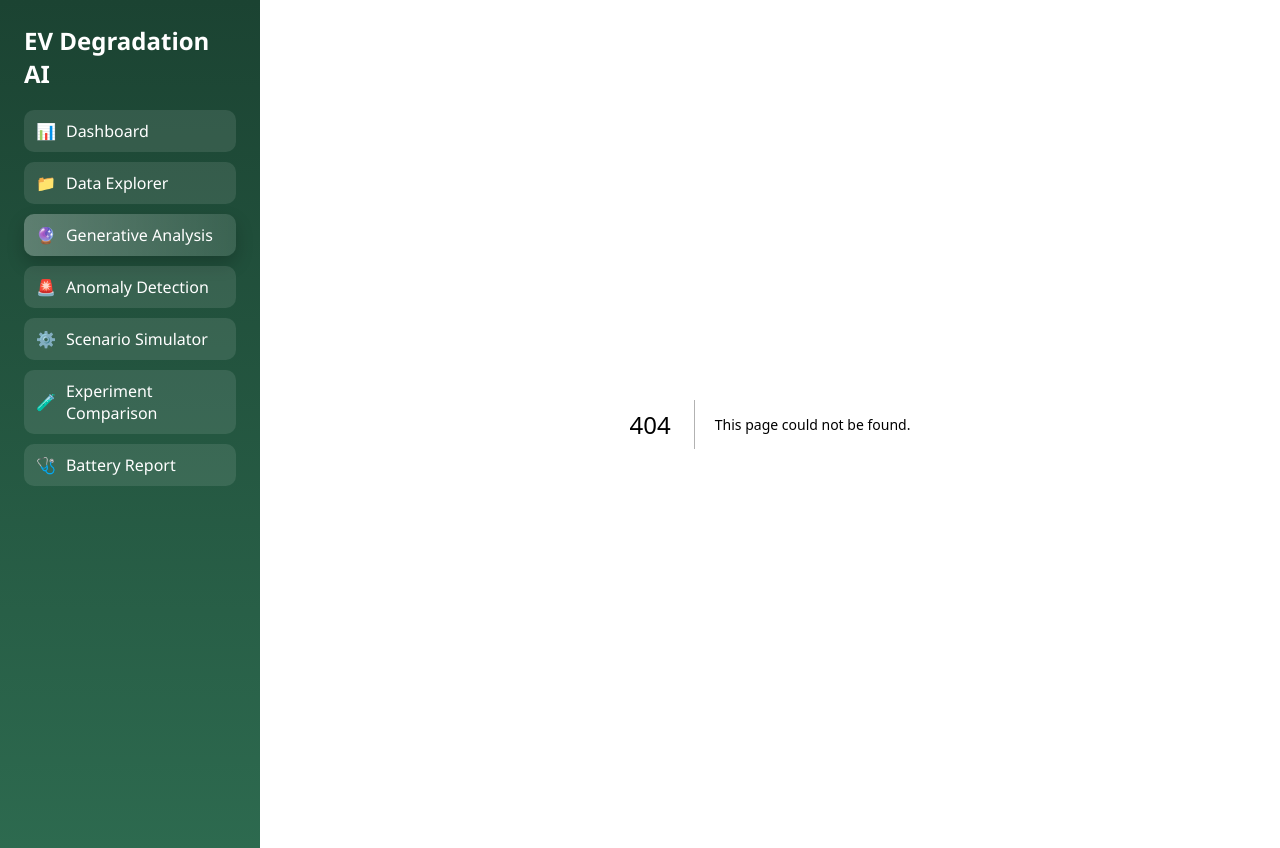
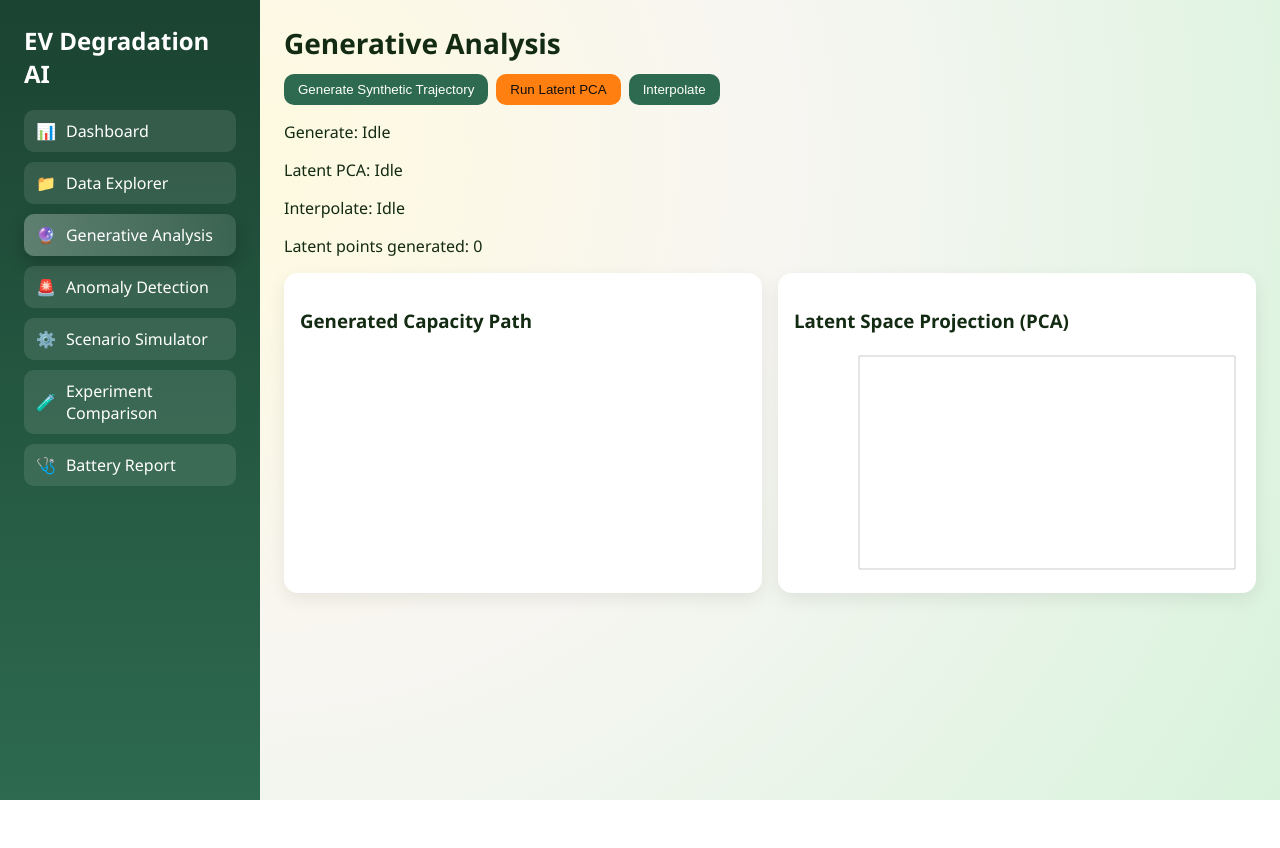
Before and after one commit to nitin-code6/BatteryLife-AI, a Next.js app in the folder frontend/: page /generative-analysis in a window 1280 px wide. Before the commit this address had no page. After the commit the page ends 800 px from the top, so only its background shows below. Built offline with nearby package versions, Linux system fonts and the light colour scheme; no server answers.

Commit message:
feat(frontend): implement generative trajectory and latent space explorer

```diff
--- /dev/null
+++ b/frontend/app/generative-analysis/page.tsx
@@ -0,0 +1,157 @@
+"use client";
+
+import { useState } from "react";
+import type { Dispatch, SetStateAction } from "react";
+import { LineCard } from "../../components/LineCard";
+import { ScatterCard } from "../../components/ScatterCard";
+
+const API = process.env.NEXT_PUBLIC_API_BASE_URL || "http://localhost:4000";
+
+export default function GenerativeAnalysisPage() {
+  const [series, setSeries] = useState<{ x: number; y: number }[]>([]);
+  const [latentCount, setLatentCount] = useState<number>(0);
+  const [latentPoints, setLatentPoints] = useState<{ x: number; y: number }[]>([]);
+  const [generating, setGenerating] = useState(false);
+  const [runningLatent, setRunningLatent] = useState(false);
+  const [runningInterpolation, setRunningInterpolation] = useState(false);
+  const [generateProgress, setGenerateProgress] = useState(0);
+  const [latentProgress, setLatentProgress] = useState(0);
+  const [interpolationProgress, setInterpolationProgress] = useState(0);
+  const [generateFeedback, setGenerateFeedback] = useState("");
+  const [latentFeedback, setLatentFeedback] = useState("");
+  const [interpolationFeedback, setInterpolationFeedback] = useState("");
+
+  function startProgress(setter: Dispatch<SetStateAction<number>>): ReturnType<typeof setInterval> {
+    setter(5);
+    return setInterval(() => {
+      setter((prev) => (prev >= 92 ? prev : prev + 8));
+    }, 350);
+  }
+
+  async function generate(): Promise<void> {
+    setGenerating(true);
+    setGenerateFeedback("Generating synthetic trajectory...");
+    const timer = startProgress(setGenerateProgress);
+    try {
+      const res = await fetch(`${API}/model/generate`, {
+        method: "POST",
+        headers: { "Content-Type": "application/json" },
+        body: JSON.stringify({ samples: 1, mode: "normal", window_size: 50 }),
+      });
+      if (!res.ok) {
+        const err = await res.json();
+        throw new Error(err.error || err.message || res.statusText);
+      }
+      const json = await res.json();
+      const first = json.trajectories?.[0] || [];
+      setSeries(first.map((row: number[], idx: number) => ({ x: idx, y: row[3] ?? 0 })));
+      setGenerateProgress(100);
+      setGenerateFeedback(`Synthetic trajectory generated (${first.length} points).`);
+    } catch (err) {
+      const msg = err instanceof Error ? err.message : String(err);
+      setGenerateFeedback(`Generation failed: ${msg}`);
+    } finally {
+      clearInterval(timer);
+      setGenerating(false);
+    }
+  }
+
+  async function runLatent(): Promise<void> {
+    setRunningLatent(true);
+    setLatentFeedback("Running latent PCA projection...");
+    const timer = startProgress(setLatentProgress);
+    try {
+      const res = await fetch(`${API}/model/latent`, {
+        method: "POST",
+        headers: { "Content-Type": "application/json" },
+        body: JSON.stringify({ data_root: "./raw", window_size: 50, method: "pca" }),
+      });
+      if (!res.ok) {
+        const err = await res.json();
+        throw new Error(err.error || err.message || res.statusText);
+      }
+      const json = await res.json();
+      const pts = (json.points || []).map((p: number[]) => ({ x: p[0], y: p[1] }));
+      setLatentPoints(pts);
+      setLatentCount(pts.length);
+      setLatentProgress(100);
+      setLatentFeedback(`Latent PCA completed (${pts.length} points).`);
+    } catch (err) {
+      const msg = err instanceof Error ? err.message : String(err);
+      setLatentFeedback(`Latent PCA failed: ${msg}`);
+    } finally {
+      clearInterval(timer);
+      setRunningLatent(false);
+    }
+  }
+
+  async function runInterpolation(): Promise<void> {
+    setRunningInterpolation(true);
+    setInterpolationFeedback("Interpolating latent trajectory...");
+    const timer = startProgress(setInterpolationProgress);
+    try {
+      const res = await fetch(`${API}/model/interpolate`, {
+        method: "POST",
+        headers: { "Content-Type": "application/json" },
+        body: JSON.stringify({ steps: 20 }),
+      });
+      if (!res.ok) {
+        const err = await res.json();
+        throw new Error(err.error || err.message || res.statusText);
+      }
+      const json = await res.json();
+      const first = json.trajectories?.[0] || [];
+      setSeries(first.map((row: number[], idx: number) => ({ x: idx, y: row[3] ?? 0 })));
+      setInterpolationProgress(100);
+      setInterpolationFeedback(`Interpolation complete (${first.length} points).`);
+    } catch (err) {
+      const msg = err instanceof Error ? err.message : String(err);
+      setInterpolationFeedback(`Interpolation failed: ${msg}`);
+    } finally {
+      clearInterval(timer);
+      setRunningInterpolation(false);
+    }
+  }
+
+  return (
+    <section>
+      <h1 className="title">Generative Analysis</h1>
+      <button className="btn" onClick={generate} disabled={generating}>
+        {generating ? "Generating..." : "Generate Synthetic Trajectory"}
+      </button>
+      <button className="btn secondary" onClick={runLatent} style={{ marginLeft: 8 }} disabled={runningLatent}>
+        {runningLatent ? "Running PCA..." : "Run Latent PCA"}
+      </button>
+      <button className="btn" onClick={runInterpolation} style={{ marginLeft: 8 }} disabled={runningInterpolation}>
+        {runningInterpolation ? "Interpolating..." : "Interpolate"}
+      </button>
+
+      <div style={{ marginTop: 12 }}>
+        <p style={{ marginBottom: 4 }}>Generate: {generateFeedback || "Idle"}</p>
+        <div className="w-full bg-gray-200 rounded-full h-2 overflow-hidden" style={{ maxWidth: 520 }}>
+          <div className="bg-blue-600 h-full rounded-full transition-all duration-300" style={{ width: `${generateProgress}%` }} />
+        </div>
+      </div>
+
+      <div style={{ marginTop: 10 }}>
+        <p style={{ marginBottom: 4 }}>Latent PCA: {latentFeedback || "Idle"}</p>
+        <div className="w-full bg-gray-200 rounded-full h-2 overflow-hidden" style={{ maxWidth: 520 }}>
+          <div className="bg-emerald-600 h-full rounded-full transition-all duration-300" style={{ width: `${latentProgress}%` }} />
+        </div>
+      </div>
+
+      <div style={{ marginTop: 10 }}>
+        <p style={{ marginBottom: 4 }}>Interpolate: {interpolationFeedback || "Idle"}</p>
+        <div className="w-full bg-gray-200 rounded-full h-2 overflow-hidden" style={{ maxWidth: 520 }}>
+          <div className="bg-orange-500 h-full rounded-full transition-all duration-300" style={{ width: `${interpolationProgress}%` }} />
+        </div>
+      </div>
+
+      <p>Latent points generated: {latentCount}</p>
+      <div className="grid" style={{ marginTop: 12 }}>
+        <LineCard title="Generated Capacity Path" data={series} color="#ff7f11" />
+        <ScatterCard title="Latent Space Projection (PCA)" data={latentPoints} color="#1d3557" />
+      </div>
+    </section>
+  );
+}
```
